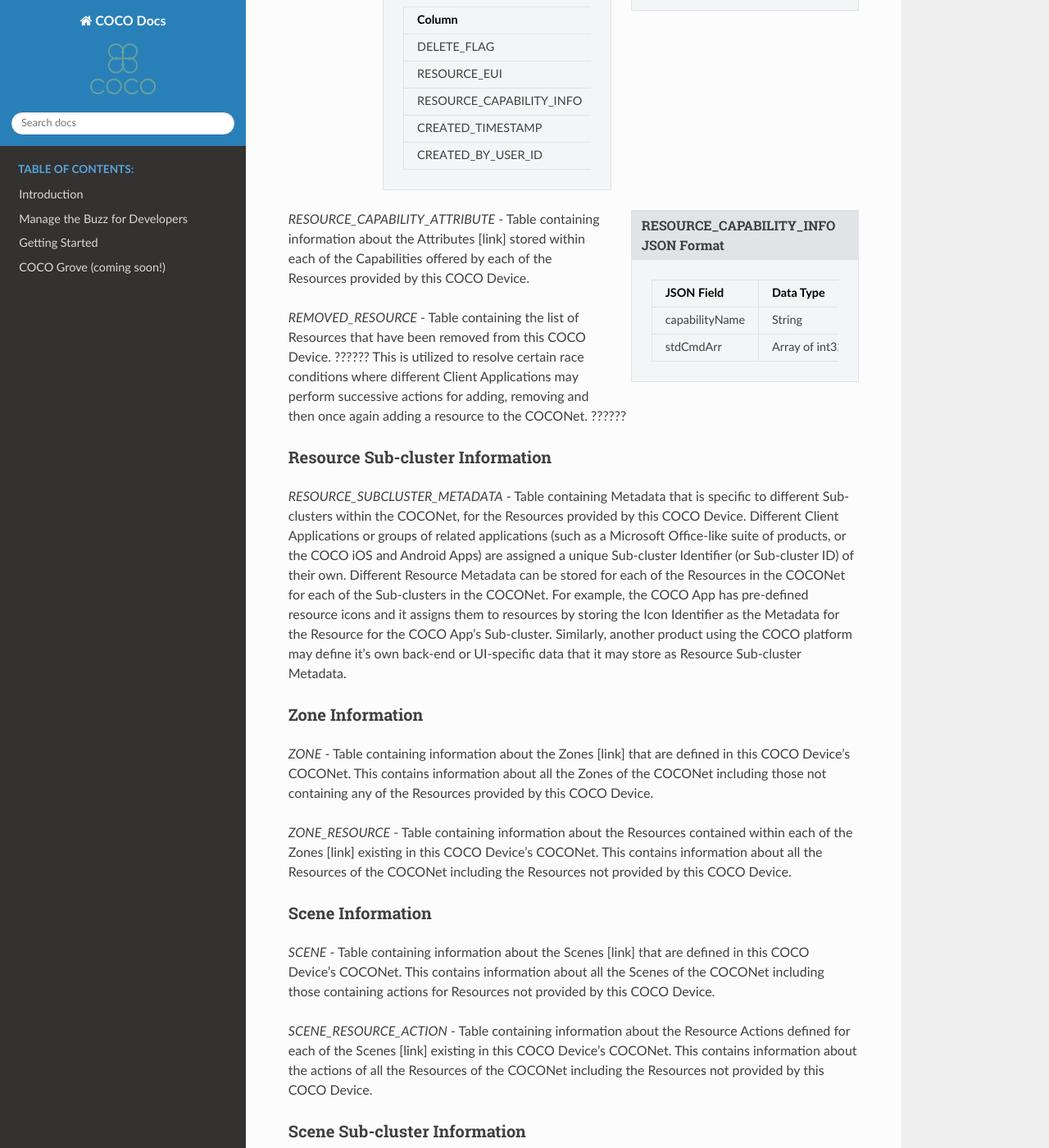
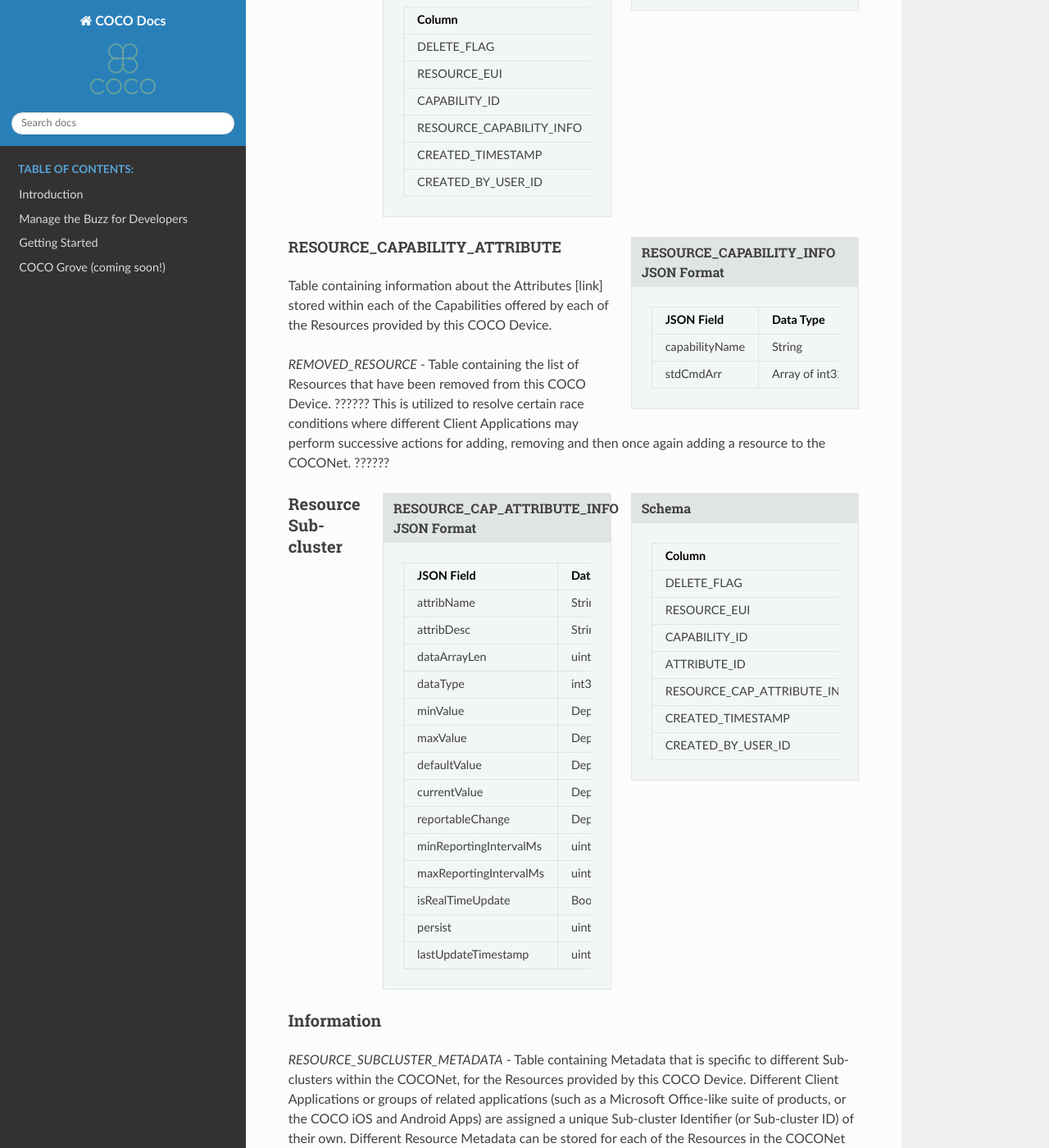
Before and after one commit to elear-solutions/docs, a Sphinx documentation site: the page built from source/coco_technical_documentation/coco_tech_docs_aiot_intelligent_edge/coco_tech_docs_coco_for_devices/coco_tech_docs_linux/coco_tech_docs_linux_internals/cocodb/cocodb_frameworks.rst, in a window 1280 px wide and 1400 px high, scrolled down 2571 px. Shown: the whole window at 82% size. Built offline with Sphinx 7.4.7 and the Read the Docs theme 2.0.0, drawn with Linux system fonts in a browser that asks for light colours; some of the changed lines change nothing that is shown.

Commit message:
Update cocodb_frameworks.rst

```diff
--- a/source/coco_technical_documentation/coco_tech_docs_aiot_intelligent_edge/coco_tech_docs_coco_for_devices/coco_tech_docs_linux/coco_tech_docs_linux_internals/cocodb/cocodb_frameworks.rst
+++ b/source/coco_technical_documentation/coco_tech_docs_aiot_intelligent_edge/coco_tech_docs_coco_for_devices/coco_tech_docs_linux/coco_tech_docs_linux_internals/cocodb/cocodb_frameworks.rst
@@ -372,6 +372,12 @@ Table containing information about the Capabilities [link] offered by each of th
         - TEXT
         - Extended Unique Identifier for uniquely identifying the Resource within this COCO Device. The same Resource EUI can exist on two different COCO Devices, so the Unique Device Identifier (Device ID) must be used in combination with Resource EUI to uniquely identify a Resource across the entire COCONet.
 
+      * - CAPABILITY_ID
+        - X
+        -
+        - INT
+        - Unique Identifier of the supported Capability of the Resource
+
       * - RESOURCE_CAPABILITY_INFO
         -
         -
@@ -406,12 +412,134 @@ Table containing information about the Capabilities [link] offered by each of th
 
       * - stdCmdArr
         - Array of int32_t values
-        - Array of the Standard Commands belonging to this capability that are provided by this resource. For possible int32_t values, see the *coco_std_cmd_xxx_t* enum declarations under the header file belonging to each COCO Standard Capability, for e.g. the *coco_std_cmd_on_off_t* enum in *coco_std_data_on_off_types.h* represents the possible Standard Command ID's in the COCO Standard On/Off Capability.
+        - Array of the Standard Commands belonging to this capability that are provided by this resource. For possible int32_t values, see the *coco_std_cmd_xxx_t* enum declarations under the header file belonging to each COCO Standard Capabilities, for e.g. the *coco_std_cmd_on_off_t* enum in *coco_std_data_on_off_types.h* represents the possible Standard Command ID's in the COCO Standard On/Off Capability.
 
 
-*RESOURCE_CAPABILITY_ATTRIBUTE* - Table containing information about the Attributes [link] stored within each of the Capabilities offered by each of the Resources provided by this COCO Device.
+RESOURCE_CAPABILITY_ATTRIBUTE
+*****************************
+
+Table containing information about the Attributes [link] stored within each of the Capabilities offered by each of the Resources provided by this COCO Device.
 
 *REMOVED_RESOURCE* - Table containing the list of Resources that have been removed from this COCO Device. ?????? This is utilized to resolve certain race conditions where different Client Applications may perform successive actions for adding, removing and then once again adding a resource to the COCONet. ??????
+
+.. sidebar:: Schema
+
+   .. list-table::
+      :header-rows: 1
+
+      * - Column
+        - Primary Key
+        - Foreign Key (To Table.Column)
+        - SQLite Data Type
+        - Description
+
+      * - DELETE_FLAG
+        -
+        -
+        - TEXT
+        - Set to 'Y' or 'N' to indicate whether the row has been soft-deleted
+
+      * - RESOURCE_EUI
+        - X
+        - To RESOURCE.RESOURCE_EUI (Composite key with CAPABILITY_ID column)
+        - TEXT
+        - Extended Unique Identifier for uniquely identifying the Resource within this COCO Device. The same Resource EUI can exist on two different COCO Devices, so the Unique Device Identifier (Device ID) must be used in combination with Resource EUI to uniquely identify a Resource across the entire COCONet.
+
+      * - CAPABILITY_ID
+        - X
+        - To RESOURCE.CAPABILITY_ID (Composite key with RESOURCE_EUI column)
+        - INT
+        - Unique Identifier of the supported Capability of the Resource. The ID should be one of the values of the enum **coco_std_capability_t** declared in **coco_std_api.h**
+
+      * - ATTRIBUTE_ID
+        - X
+        -
+        - INT
+        - Unique Identifier of the supported Attribute within the supported Capability of the Resource. For possible Attribute ID values, see the *coco_std_attr_xxx_t* enum declarations under the header file belonging to each COCO Standard Capabilities, for e.g. the *coco_std_attr_on_off_t* enum in *coco_std_data_on_off_types.h* represents the possible Attribute ID's in the COCO Standard On/Off Capability.
+
+      * - RESOURCE_CAP_ATTRIBUTE_INFO
+        -
+        -
+        - TEXT
+        - JSON String containing additional information about the resource attribute - see details in table below.
+
+      * - CREATED_TIMESTAMP
+        -
+        -
+        - DATETIME
+        - Date and Time when this table record was inserted
+
+      * - CREATED_BY_USER_ID
+        -
+        -
+        - TEXT
+        - Not currently in use
+
+
+.. sidebar:: RESOURCE_CAP_ATTRIBUTE_INFO JSON Format
+
+   .. list-table::
+      :header-rows: 1
+
+      * - JSON Field
+        - Data Type
+        - Description
+
+      * - attribName
+        - String
+        - Name of COCO Attribute
+
+      * - attribDesc
+        - String
+        - Description of COCO Attributes
+
+      * - dataArrayLen
+        - uint32_t
+        - Number of elements in the currentValue array, for an array type of attribute
+
+      * - dataType
+        - int32_t
+        - Data Tyoe of Attribute
+
+      * - minValue
+        - Depends on dataType
+        - The minimum permitted value for the attribute by this COCO Device
+
+      * - maxValue
+        - Depends on dataType
+        - The maximum permitted value for the attribute by this COCO Device
+
+      * - defaultValue
+        - Depends on dataType
+        - The default value set for the attribute by this COCO Device
+
+      * - currentValue
+        - Depends on dataType
+        - The current value of the attribute i.e. the value that represents the current state or configured setting or latest reported data for the resource
+
+      * - reportableChange
+        - Depends on dataType
+        - For a numeric attribute, this represents the amount of change in the attribute that will cause the COCO Device to publish an attribute report to all Client Applications
+
+      * - minReportingIntervalMs
+        - uint32_t
+        - The minimum interval (in milliseconds) at which the COCO Device must publish an attribute report to all Client Applications. This means that even if there are multiple changes in the attribute, the COCO Device must publish only one attribute report for every interval denoted by minReportingIntervalMs. For e.g. minReportingIntervalMs = 10 seconds, and the attribute value changes after 5 seconds and 7 seconds. There will be an attribute report at or after the 10-second mark (the exact timing will depend on the maxReportingIntervalMs attribute).
+
+      * - maxReportingIntervalMs
+        - uint32_t
+        - The maximum interval (in milliseconds) at which the COCO Device must publish an attribute report to all Client Applications. This means that even if there is no change in the attribute, the COCO Device must publish an attribute report when the duration denoted by maxReportingIntervalMs has elapsed. For e.g. maxReportingIntervalMs = 5 seconds and an attribute value changes after 17 seconds - there will be attribute reports at 5, 10, 15 and 17 seconds (assume the minReportingInterval is 2 seconds).
+
+      * - isRealTimeUpdate
+        - Boolean
+        - Flag denoting whether or not this represents an actual change in the resource, or whether this is a past attribute report being re-published for the purposes of ensuring the accuracy and reliability of resource data.
+
+      * - persist
+        - uint32_t
+        - Flag denoting whether or not this value is persisted in the cocodb.
+
+      * - lastUpdateTimestamp
+        - uint32_t
+        - The last date and time of this attribute was modified
 
 
 Resource Sub-cluster Information
```
